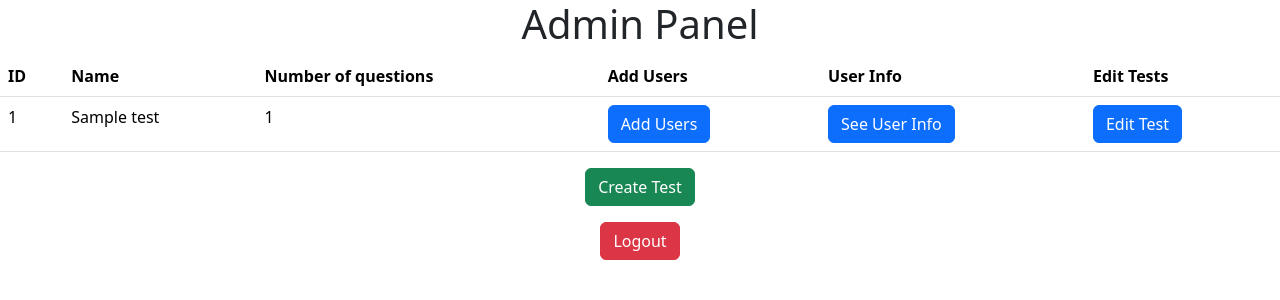
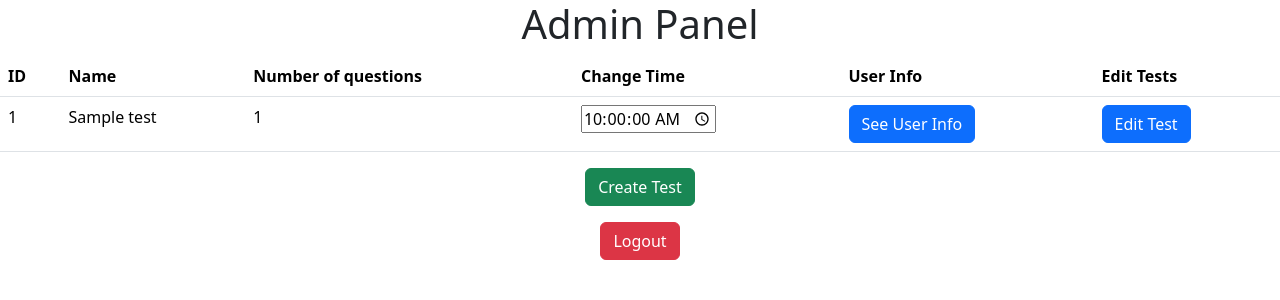
Before and after one commit to ayushshione/dockerized-test-portal, a Django app: page /admin-panel/ in a window 1280 px wide. Shown: the top 300 px of the page. Run offline with Django 5.2, Linux system fonts and the light colour scheme; a user stored in the database is signed in; tables that the repository leaves empty hold one stand-in row (values such as "Sample post").

Commit message:
added reset-user, and time set for test portal

```diff
--- a/core/celery.py
+++ b/core/celery.py
@@ -17,6 +17,6 @@ celery_app.autodiscover_tasks()
 celery_app.conf.beat_schedule = {
     'print-hello': {
         'task': 'portal.tasks.print_hello',
-        'schedule': 10,  # 10 seconds
+        'schedule': 1,  # 10 seconds
     },
 }
--- a/portal/admin.py
+++ b/portal/admin.py
@@ -1,5 +1,5 @@
 from django.contrib import admin
-from .models import Test, Question, TestStatus, UserAnswers, Time
+from .models import Test, Question, TestStatus, UserAnswers, Time, TestHour
 
 # Register your models here.
 admin.site.register(Test)
@@ -7,3 +7,4 @@ admin.site.register(Question)
 admin.site.register(TestStatus)
 admin.site.register(UserAnswers)
 admin.site.register(Time)
+admin.site.register(TestHour)
--- a/portal/models.py
+++ b/portal/models.py
@@ -61,3 +61,10 @@ class Time(models.Model):
 
   def __str__(self):
     return f"{self.user.username} ({self.start_time.hour}:{self.start_time.minute})"
+
+class TestHour(models.Model):
+  test = models.ForeignKey(Test, on_delete=models.CASCADE)
+  time = models.TimeField()
+
+  def __str__(self):
+    return f"{self.test.test_name} ({self.time})"
--- /dev/null
+++ b/portal/static/portal/admin.js
@@ -0,0 +1,50 @@
+function getCSRFToken() {
+  var csrfToken = null;
+
+  var cookies = document.cookie.split(";");
+  for (var i = 0; i < cookies.length; i++) {
+    var cookie = cookies[i].trim();
+    if (cookie.startsWith("csrftoken=")) {
+      csrfToken = cookie.substring("csrftoken=".length, cookie.length);
+      break;
+    }
+  }
+
+  return csrfToken;
+}
+
+const collections = document.getElementsByClassName("time-test");
+
+Array.prototype.forEach.call(collections, (timeInput) => {
+  timeInput.addEventListener("change", function () {
+    time_now = timeInput.value;
+    const test_id = inputElement.getAttribute('data-mydata');
+
+    fetch(`${window.location.href}save-answer`, {
+      method: "POST",
+      headers: {
+        "Content-Type": "application/json",
+        "X-CSRFToken": getCSRFToken(),
+      },
+      body: JSON.stringify({
+        test_id: test_id,
+        time_now: time_now
+      }),
+    })
+      .then((response) => {
+        if (!response.ok) {
+          throw new Error("Network response was not ok");
+        }
+        return response.json();
+      })
+      .then((data) => {
+        console.log(data);
+      })
+      .catch((error) => {
+        // Handle errors
+        console.error("There was a problem with the fetch operation:", error);
+      });
+
+    console.log("Time changed:", timeInput.value);
+  });
+});
--- a/portal/static/portal/test.js
+++ b/portal/static/portal/test.js
@@ -249,4 +249,4 @@ setInterval(() => {
     }
 
   })
-}, 10000);
+}, 1000);
--- a/portal/tasks.py
+++ b/portal/tasks.py
@@ -1,7 +1,7 @@
 # portal/tasks.py
 from celery import shared_task
 from datetime import datetime
-from . models import Time, TestStatus
+from . models import Time, TestStatus, TestHour
 from datetime import datetime, timedelta
 import pytz
 
@@ -14,7 +14,9 @@ def print_hello():
         user_start_time = time.start_time
         time_difference = current_time-user_start_time
 
-        if(time_difference >= timedelta(seconds=30)):
+        test_hours = TestHour.objects.filter(test=time.test).first()
+
+        if(time_difference >= timedelta(hours=test_hours.time.hour, minutes=test_hours.time.minute, seconds=test_hours.time.second)):
             test_status = TestStatus.objects.filter(user=time.user, test=time.test).first()
             if(test_status is None):
                 return
--- a/portal/templates/portal/admin.html
+++ b/portal/templates/portal/admin.html
@@ -1,4 +1,6 @@
 {% extends "base.html" %}
+{% load static %}
+{% load custom_filters %}
 
 {% block title %}Sokalp - Admin Panel{% endblock title %}
 
@@ -7,6 +9,8 @@
 {% endblock styles %}
 
 {% block content %}
+  <input type="hidden" name="csrfmiddlewaretoken" value="{{ csrf_token }}">
+
   <center>
     <h1>Admin Panel</h1>
 
@@ -16,7 +20,7 @@
           <th>ID</th>
           <th>Name</th>
           <th>Number of questions</th>
-          <th>Add Users</th>
+          <th>Change Time</th>
           <th>User Info</th>
           <th>Edit Tests</th>
         </tr>
@@ -28,7 +32,7 @@
               <td>{{ test.test_name }}</td>
               <td>{{ test.test_question_no }}</td>
               <td>
-              <button class='btn btn-primary'>Add Users</button>
+                <input type="time" step="1" name="time-test" class='time-test' data-mydata="{{test.id}}" value='{{ test.id|time }}'>
               </td>
               <td>
                 <a class='btn btn-primary' href='{% url "user-details" test.id %}'>See User Info</a>
@@ -44,6 +48,8 @@
     <button class='btn btn-success mb-3' data-bs-toggle="modal" data-bs-target="#reg-modal">Create Test</button> <br>
     <a href='{% url "logout" %}' class='btn btn-danger'>Logout</a>
   </center>
+
+  <script src='{% static "portal/admin.js" %}'></script>
 
   <div class="modal fade" id="reg-modal" tabindex="-1" aria-labelledby="modal-title" aria-hidden="true">
     <div class="modal-dialog">
@@ -67,4 +73,5 @@
   </div>
 
   <script src="https://cdn.jsdelivr.net/npm/bootstrap@5.0.1/dist/js/bootstrap.bundle.min.js" integrity="sha384-gtEjrD/SeCtmISkJkNUaaKMoLD0//ElJ19smozuHV6z3Iehds+3Ulb9Bn9Plx0x4" crossorigin="anonymous"></script>
+
   {% endblock content %}
--- a/portal/templates/portal/test.html
+++ b/portal/templates/portal/test.html
@@ -35,7 +35,7 @@
                 }, 1000);
             }
 
-            var fiveMinutes = 60 * 0.5,
+            var fiveMinutes = 60,
                 display = document.querySelector('#time');
             startTimer(fiveMinutes, display);
           </script>
--- a/portal/templates/portal/user-details.html
+++ b/portal/templates/portal/user-details.html
@@ -28,5 +28,6 @@
         {% endfor %}
       </tbody>
     </table>
+    <button class='btn btn-primary'>Add Users</button>
   </center>
 {% endblock content %}
--- /dev/null
+++ b/portal/templatetags/custom_filters.py
@@ -0,0 +1,37 @@
+from django import template
+from portal.models import TestHour, Test
+
+register = template.Library()
+
+
+@register.filter(name='uppercase')
+def uppercase_filter(value):
+    return value.upper()
+
+
+@register.filter(name='time')
+def get_time_filter(test_id):
+    test = Test.objects.get(id=test_id)
+    time = TestHour.objects.get(test=test)
+
+    hours = str(time.time.hour)
+    minutes = str(time.time.minute)
+    seconds = str(time.time.second)
+
+    if(len(hours) == 0):
+        hours = "00"
+    if(len(minutes) == 0):
+        minutes = "00"
+    if(len(seconds) == 0):
+        seconds = "00"
+
+    if(len(hours) == 1):
+        hours = '0'+hours
+    if(len(minutes) == 1):
+        minutes = '0'+minutes
+    if(len(seconds) == 1):
+        seconds = '0'+seconds
+
+    string_time = f"{hours}:{minutes}:{seconds}"
+
+    return string_time
--- a/portal/urls.py
+++ b/portal/urls.py
@@ -18,4 +18,5 @@ urlpatterns = [
     path('test/save-answer', views.save_question, name='save-question'),
     path('test/finish', views.finish_test, name='finish-test'),
     path('test/get-test-status', views.get_test_status, name='get-test-status'),
+    path('reset-user/<int:userID>/<int:testID>/', views.reset_user, name='reset-user')
 ]
--- a/portal/views.py
+++ b/portal/views.py
@@ -2,7 +2,8 @@ from django.shortcuts import render, redirect
 from django.contrib.auth import authenticate, login, logout
 from django.urls import reverse
 from django.http import HttpResponseRedirect, HttpResponseForbidden, JsonResponse
-from .models import Test, Question, TestStatus, UserAnswers, Time
+from .models import Test, Question, TestStatus, UserAnswers, Time, TestHour
+from django.contrib.auth.models import User
 import random
 import json
 
@@ -257,6 +258,7 @@ def delete_question(request, questionID):
 
     return redirect(reverse('edit-test', args=[test.id]))
 
+
 def user_details(request, testID):
     if (not request.user.is_authenticated):
         return HttpResponseRedirect(reverse('login'))
@@ -280,18 +282,18 @@ def user_details(request, testID):
             question = user_answer.question
             correct_op = Question.objects.filter(question=question, test=test)
 
-            if(correct_op == user_answer.user_option):
+            if (correct_op == user_answer.user_option):
                 score += 1
 
         user_details.append({"id": user.id,
-                                 "username": user.username,
-                                 "test_status": test_status.test_status,
-                                 "score": score})
-
+                             "username": user.username,
+                             "test_status": test_status.test_status,
+                             "score": score})
 
     return render(request, "portal/user-details.html", {
         "user_details": user_details
     })
+
 
 def get_next_question(request, questionnum):
     if (not request.user.is_authenticated):
@@ -366,3 +368,42 @@ def get_test_status(request):
     return JsonResponse({
         "test_status": test_status.test_status
     })
+
+
+def reset_user(request, userID, testID):
+    if(not request.user.is_authenticated):
+        return HttpResponseRedirect(reverse('login'))
+
+    if (not request.user.is_superuser):
+        return HttpResponseForbidden('You are not allowed to access this resource!')
+
+    user = User.objects.filter(id=userID).first()
+    test = Test.objects.filter(id=testID).first()
+
+    time = Time.objects.get(user=user, test=test)
+    time.delete()
+
+    ts = TestStatus.objects.filter(user=user, test=test).first()
+    ts.test_status = '1'
+    ts.save()
+
+    return JsonResponse({
+        "message": "User successfully reseted!"
+    })
+
+def set_time(request):
+    if (not request.user.is_authenticated):
+        return HttpResponseRedirect(reverse('login'))
+
+    if (request.session.get('test_id') is None):
+        return HttpResponseRedirect(reverse('test'))
+
+    if (request.method == "POST"):
+        data = json.loads(request.body)
+
+        test_id = data["test_id"]
+        time_now = data["time_now"]
+
+
+
+    return
```
Also changed, not shown: portal/migrations/0002_testhour.py (added), portal/templatetags/__init__.py (added), 1 other file. Lines whose indentation alone changed are shown as unchanged.
